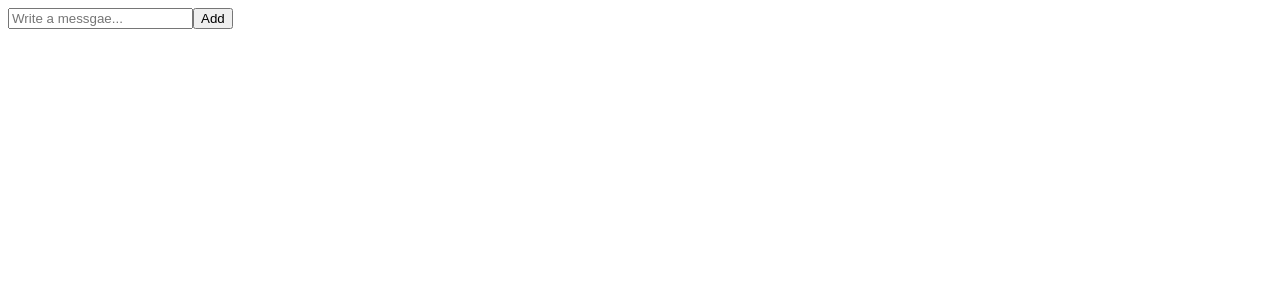
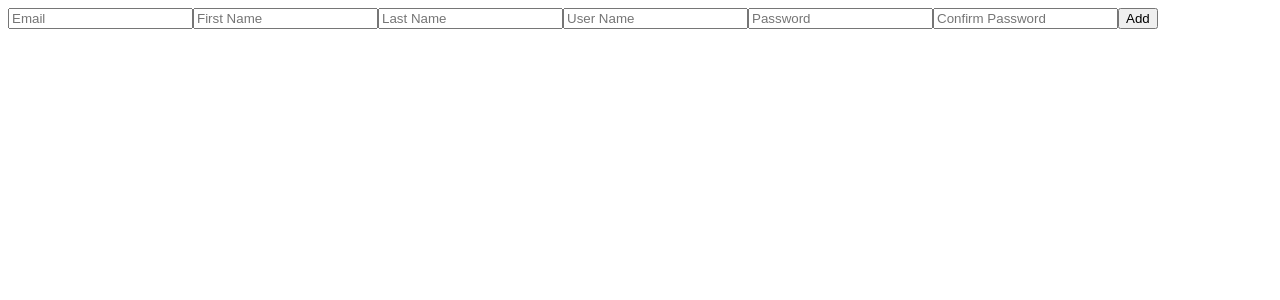
Before and after one commit to kamja44/todolistWihReact, a React (Create React App) app: page / in a window 1280 px wide. Shown: the top 300 px of the page. Built offline with nearby package versions, Linux system fonts and the light colour scheme.

Commit message:
6.7
useForm part 2
Form Validation

```diff
--- a/src/ToDoList.tsx
+++ b/src/ToDoList.tsx
@@ -1,12 +1,52 @@
 import { useState } from "react";
 import { useForm } from "react-hook-form";
 function ToDoList() {
-  const { register, watch } = useForm();
+  const { register, watch, handleSubmit, formState } = useForm();
   console.log(watch());
+  const onValid = (data: any) => {
+    console.log(data);
+  };
+  console.log(formState.errors);
   return (
     <div>
-      <form>
-        <input {...register("toDo")} placeholder="Write a messgae..." />
+      <form onSubmit={handleSubmit(onValid)}>
+        <input {...register("email", { required: true })} placeholder="Email" />
+        <input
+          {...register("firstName", { required: true, minLength: 5 })}
+          placeholder="First Name"
+        />
+        <input
+          {...register("lastName", { required: true, minLength: 5 })}
+          placeholder="Last Name"
+        />
+        <input
+          {...register("userName", {
+            required: true,
+            minLength: 5,
+          })}
+          placeholder="User Name"
+        />
+        <input
+          {...register("password", {
+            required: true,
+            minLength: {
+              value: 5,
+              message: "Your password is too shor!!!",
+            },
+          })}
+          placeholder="Password"
+        />
+        <input
+          {...register("ConfirmPassword", {
+            required: "confirm password is required",
+
+            minLength: {
+              value: 5,
+              message: "Your password is too shor!!!",
+            },
+          })}
+          placeholder="Confirm Password"
+        />
         <button>Add</button>
       </form>
     </div>
```
Also changed, not shown: 1 other file (tests, documents, lock files or other folders).
